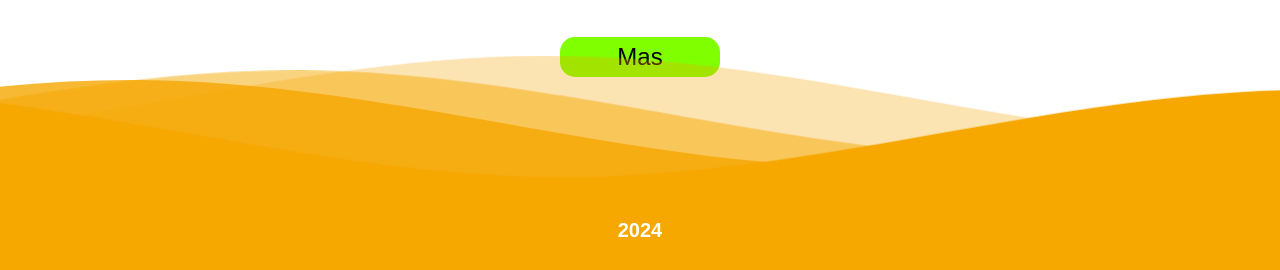
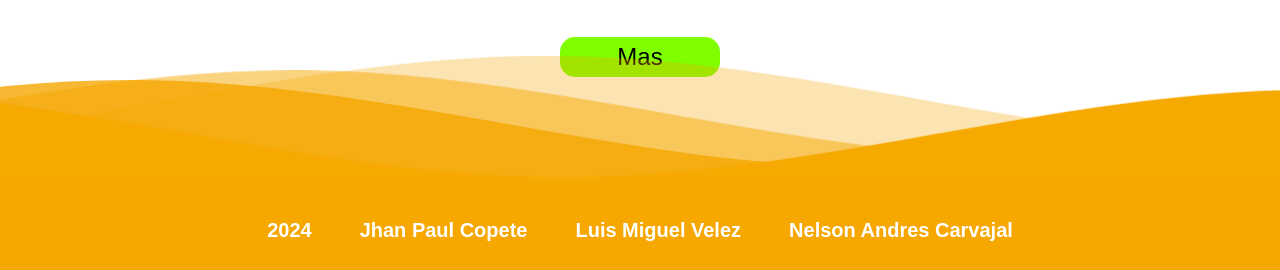
Before and after one commit to PaulCopet/Proyecto, an Astro site: page / in a window 1280 px wide. Shown: the part 1297-1567 px from the top of the page. Built offline with nearby package versions, Linux system fonts and the light colour scheme; Astro itself is replaced by a stand-in of ours.

Commit message:
Ultimos toques de Footer

```diff
--- a/src/components/Footer.astro
+++ b/src/components/Footer.astro
@@ -31,7 +31,7 @@
                         x="50"
                         y="5"
                         fill="rgba(246, 167, 0,.8)"></use>
-                    <use xlink:href="#gentle-ola" x="50" y="7" fill="#f6a700"
+                    <use xlink:href="#gentle-ola" x="50" y="7" fill="#f6a900"
                     ></use>
                 </g>
             </svg>
@@ -40,7 +40,9 @@
 
     <div class="conPie pt-12 pb-2">
         <p> 2024 </p>
-
+        <p> Jhan Paul Copete</p>
+        <p> Luis Miguel Velez</p>
+        <p> Nelson Andres Carvajal</p>
     </div>
 </footer>
 
@@ -101,6 +103,13 @@
             display: flex;
             justify-content: center;
             align-items: center;
+            gap: 3rem;
+            transition: color 0.5s ease-in-out;
+
+            & p:hover {
+                color: #d1d1d1;
+            }
+
         }
 
     }
```
